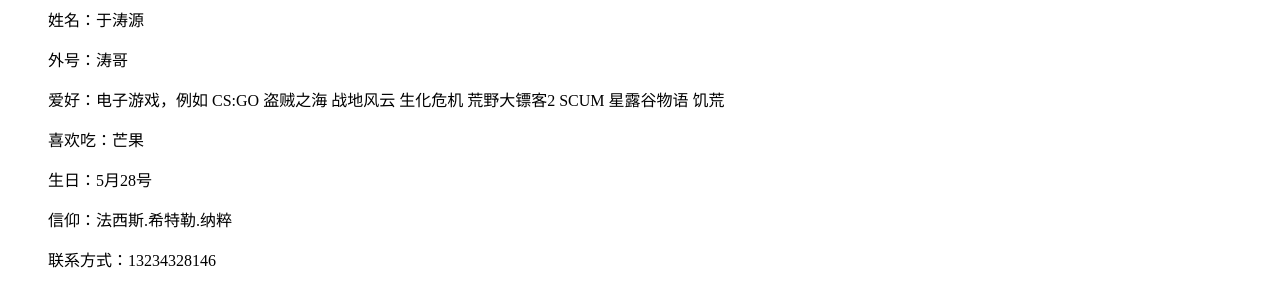
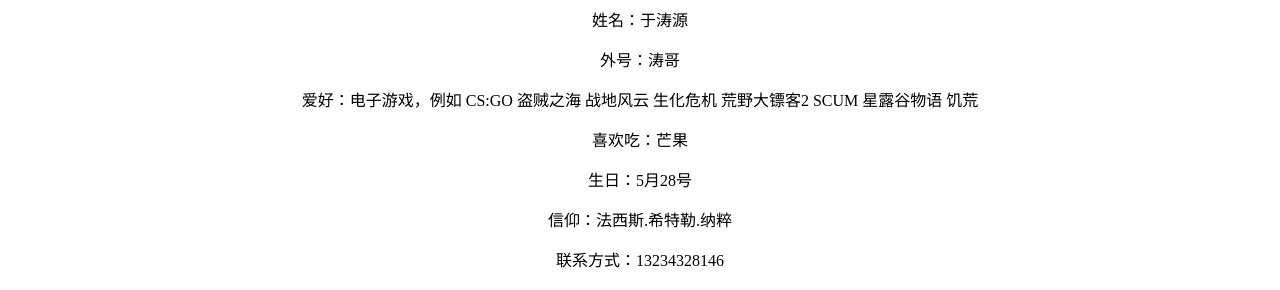
Before and after one commit to 641392/-, a plain HTML site: page index.html in a window 1280 px wide. Shown: the part 257-547 px from the top of the page. Drawn offline with Linux system fonts and the light colour scheme.

Commit message:
Update index.html

```diff
--- a/index.html
+++ b/index.html
@@ -1,7 +1,6 @@
 <body>
   <div style="
-  backgaound-co1or:#f1f1f1;
-  text-a1ign:center;
+  text-align:center;
   padding: 40px;
   margin: 0 auto;
   ">
```
